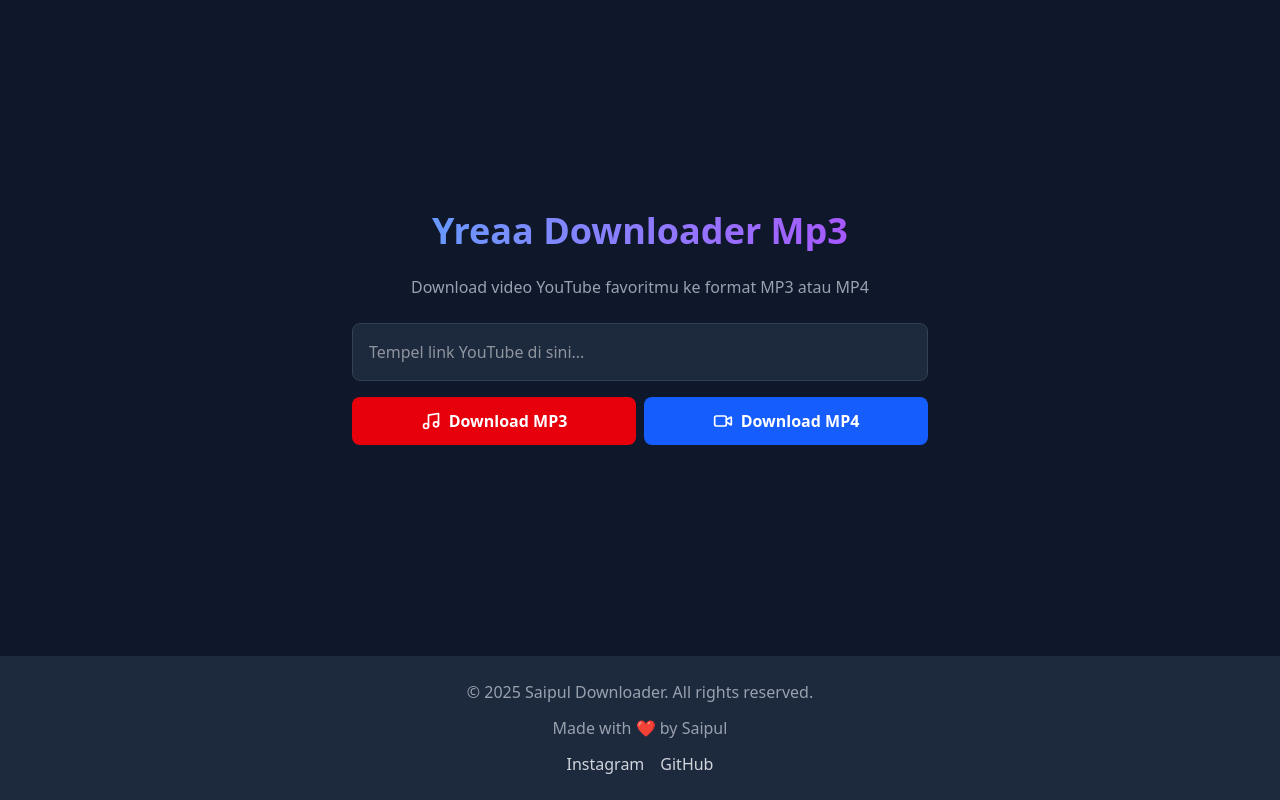
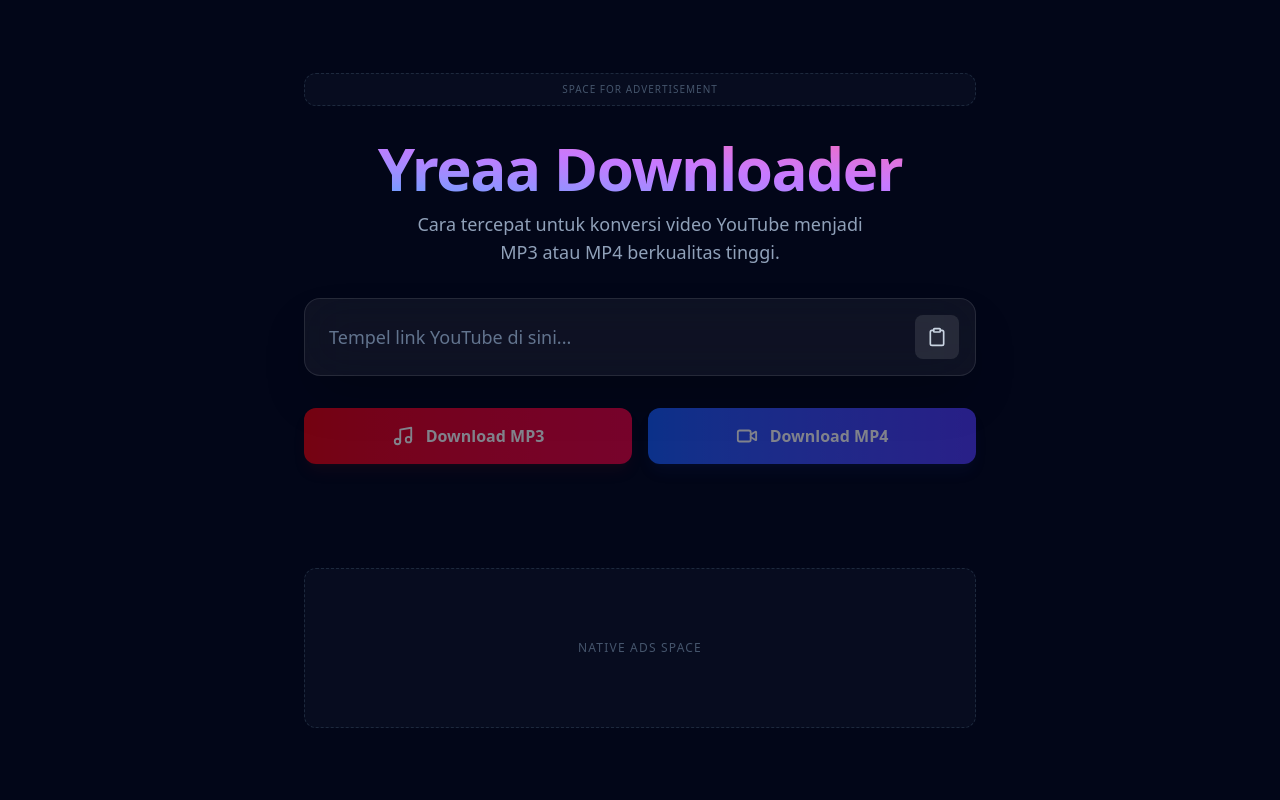
Before and after one commit to SaipullIkhrom/Mp3, a Next.js app: page / in a window 1280 px wide. Built offline with nearby package versions, Linux system fonts and the light colour scheme.

Commit message:
update api

```diff
--- a/src/app/api/download/route.ts
+++ b/src/app/api/download/route.ts
@@ -3,53 +3,38 @@
 export async function GET(request: Request) {
   const { searchParams } = new URL(request.url);
   const url = searchParams.get("url");
+  const format = searchParams.get("format") || "mp3";
 
   if (!url) {
-    return NextResponse.json({ error: "URL tidak boleh kosong" }, { status: 400 });
+    return NextResponse.json({ error: "URL tidak ditemukan" }, { status: 400 });
   }
 
   try {
-    // Fungsi ekstraksi ID yang lebih kuat
-
-    const extractVideoId = (url: string) => {
-      const regExp = /^.*((youtu.be\/)|(v\/)|(\/u\/\w\/)|(embed\/)|(watch\?))\??v?=?([^#&?]*).*/;
-      const match = url.match(regExp);
-      return (match && match[7].length === 11) ? match[7] : null;
-    };
-
-    const videoId = extractVideoId(url);
-
-    if (!videoId) {
-      return NextResponse.json({ error: "ID Video YouTube tidak valid" }, { status: 400 });
-    }
-
-    // Panggil API RapidAPI dengan ID bersih
-    const res = await fetch(`https://youtube-mp36.p.rapidapi.com/dl?id=${videoId}`, {
-      method: 'GET',
+    // Memanggil Cobalt API (Public Instance)
+    const response = await fetch("https://api.cobalt.tools/api/json", {
+      method: "POST",
       headers: {
-        'x-rapidapi-key': '60ba667ea8msh8a4d3066ccd8c5ep159555jsncd08727aa2d1',
-        'x-rapidapi-host': 'youtube-mp36.p.rapidapi.com'
-      }
+        "Content-Type": "application/json",
+        "Accept": "application/json",
+      },
+      body: JSON.stringify({
+        url: url,
+        downloadMode: format === "mp3" ? "audio" : "video",
+        audioFormat: "mp3",
+        videoQuality: "720",
+      }),
     });
 
-    const data = await res.json();
+    const data = await response.json();
 
-    // Jika API mengembalikan status sukses
-    if (data.status === "ok" && data.link) {
-      return NextResponse.json({ downloadUrl: data.link });
+    if (data.status === "stream" || data.status === "picker" || data.status === "redirect") {
+      // Cobalt mengembalikan link di property 'url'
+      return NextResponse.json({ downloadUrl: data.url });
+    } else {
+      return NextResponse.json({ error: "Gagal memproses video. Pastikan link benar." }, { status: 500 });
     }
-
-    // Jika API memberikan pesan error spesifik
-    return NextResponse.json(
-      { error: data.msg || "API tidak dapat memproses video ini." },
-      { status: 400 }
-    );
-
-  } catch (error: any) {
-    console.error("RapidAPI Error:", error.message);
-    return NextResponse.json(
-      { error: "Gagal menyambung ke server API. Coba lagi nanti." },
-      { status: 500 }
-    );
+  } catch (error) {
+    console.error("Cobalt Error:", error);
+    return NextResponse.json({ error: "Terjadi kesalahan pada server Cobalt." }, { status: 500 });
   }
 }
--- a/src/app/page.tsx
+++ b/src/app/page.tsx
@@ -1,104 +1,178 @@
 "use client";
 
 import { useState } from "react";
-import { Music, Video } from "lucide-react";
-import Footer from "@/components/Footer";
+import { Music, Video, Clipboard, X, CheckCircle2 } from "lucide-react";
+import Script from "next/script"; // Siap untuk iklan eksternal
 
 export default function Home() {
   const [url, setUrl] = useState("");
   const [loading, setLoading] = useState(false);
+  const [status, setStatus] = useState<{
+    type: "success" | "error";
+    msg: string;
+  } | null>(null);
+
+  // Fungsi untuk menempelkan link dari clipboard secara otomatis
+  const handlePaste = async () => {
+    try {
+      const text = await navigator.clipboard.readText();
+      setUrl(text);
+    } catch (err) {
+      alert("Gagal mengakses clipboard. Silakan tempel manual.");
+    }
+  };
 
   const handleDownload = async (format: "mp3" | "mp4") => {
-    if (!url) return alert("Masukkan URL YouTube terlebih dahulu!");
+    if (!url) return;
 
+    // Validasi sederhana link YouTube
     if (!url.includes("youtube.com") && !url.includes("youtu.be")) {
-      return alert("Link yang kamu masukkan bukan link YouTube!");
+      setStatus({ type: "error", msg: "Link YouTube tidak valid!" });
+      return;
     }
 
     setLoading(true);
+    setStatus(null);
 
     try {
-      // 1. Meminta link download dari backend (RapidAPI)
-      const res = await fetch(`/api/download?url=${encodeURIComponent(url)}&format=${format}`);
+      const res = await fetch(
+        `/api/download?url=${encodeURIComponent(url)}&format=${format}`
+      );
       const data = await res.json();
 
       if (data.downloadUrl) {
-        // 2. Memicu browser untuk mendownload file dari link yang didapat
+        // Memicu trigger download otomatis di browser
         const link = document.createElement("a");
         link.href = data.downloadUrl;
-        link.setAttribute("download", ""); // Memaksa browser mengunduh
+        link.setAttribute("download", "");
         document.body.appendChild(link);
         link.click();
         document.body.removeChild(link);
+
+        setStatus({ type: "success", msg: "Download berhasil dimulai!" });
       } else {
-        alert(data.error || "Gagal memproses video.");
+        setStatus({
+          type: "error",
+          msg: data.error || "Gagal memproses video.",
+        });
       }
     } catch (err) {
-      alert("Terjadi kesalahan koneksi ke server.");
+      setStatus({ type: "error", msg: "Kesalahan koneksi ke server." });
     } finally {
       setLoading(false);
     }
   };
 
   return (
-    <div className="flex min-h-screen flex-col">
-      <main className="flex grow flex-col items-center justify-center bg-slate-900 p-6 text-white">
-        <div className="w-full max-w-xl space-y-6 text-center">
-          {/* Judul dengan gradient Tailwind v4 */}
-          <h1 className="bg-linear-to-r from-blue-400 to-purple-500 bg-clip-text text-4xl font-extrabold text-transparent">
-            Yreaa Downloader Mp3
+    <div className="flex min-h-screen items-center justify-center bg-slate-950 p-6 text-white selection:bg-blue-500/30">
+      <Script
+        id="adsterra-ads"
+        src="//www.highperformanceformat.com/ads-code.js"
+        strategy="afterInteractive"
+      />
+
+      <div className="w-full max-w-2xl space-y-8">
+        {/* SLOT IKLAN ATAS */}
+        <div className="flex justify-center rounded-xl border border-dashed border-slate-800 bg-slate-900/40 p-2 transition-colors hover:bg-slate-900/60">
+          <p className="text-[10px] font-medium tracking-widest text-slate-600 uppercase">
+            Space for Advertisement
+          </p>
+        </div>
+
+        {/* Header Section */}
+        <div className="space-y-3 text-center">
+          <h1 className="bg-linear-to-tr from-blue-400 via-purple-400 to-pink-400 bg-clip-text text-5xl font-black tracking-tight text-transparent sm:text-6xl">
+            Yreaa Downloader
           </h1>
+          <p className="mx-auto max-w-md text-lg text-slate-400">
+            Cara tercepat untuk konversi video YouTube menjadi MP3 atau MP4
+            berkualitas tinggi.
+          </p>
+        </div>
 
-          <p className="text-gray-400">
-            Download video YouTube favoritmu ke format MP3 atau MP4
-          </p>
-
-          <div className="flex flex-col gap-4">
+        {/* Input Card dengan Glassmorphism */}
+        <div className="group relative rounded-2xl border border-white/10 bg-white/5 p-2 shadow-2xl backdrop-blur-xl transition-all hover:border-white/20">
+          <div className="flex items-center gap-2">
             <input
               type="text"
               placeholder="Tempel link YouTube di sini..."
-              // focus:outline-hidden adalah standar Tailwind v4
-              className="w-full rounded-lg border border-slate-700 bg-slate-800 p-4 transition-all focus:ring-2 focus:ring-blue-500 focus:outline-hidden"
+              className="w-full bg-transparent p-4 text-lg outline-hidden placeholder:text-slate-500"
               value={url}
               onChange={(e) => setUrl(e.target.value)}
             />
 
-            <div className="flex gap-2">
+            <div className="flex pr-2 gap-1">
+              {url && (
+                <button
+                  onClick={() => setUrl("")}
+                  className="p-2 text-slate-400 hover:text-white transition-colors"
+                  title="Hapus input"
+                >
+                  <X size={20} />
+                </button>
+              )}
               <button
-                type="button"
-                onClick={() => handleDownload("mp3")}
-                disabled={loading}
-                className="inline-flex flex-1 items-center justify-center gap-2 rounded-lg bg-red-600 p-3 font-bold transition-all hover:bg-red-700 disabled:opacity-50"
+                onClick={handlePaste}
+                title="Tempel link"
+                className="rounded-lg bg-white/10 p-3 text-slate-300 transition-all hover:bg-white/20 active:scale-95"
               >
-                <Music size={20} />
-                <span>Download MP3</span>
-              </button>
-
-              <button
-                type="button"
-                onClick={() => handleDownload("mp4")}
-                disabled={loading}
-                className="inline-flex flex-1 items-center justify-center gap-2 rounded-lg bg-blue-600 p-3 font-bold transition-all hover:bg-blue-700 disabled:opacity-50"
-              >
-                <Video size={20} />
-                <span>Download MP4</span>
+                <Clipboard size={20} />
               </button>
             </div>
           </div>
+        </div>
 
+        {/* Action Buttons */}
+        <div className="grid grid-cols-1 gap-4 sm:grid-cols-2">
+          <button
+            onClick={() => handleDownload("mp3")}
+            disabled={loading || !url}
+            className="flex items-center justify-center gap-3 rounded-xl bg-linear-to-r from-red-600 to-rose-600 p-4 font-bold shadow-lg shadow-red-900/20 transition-all hover:brightness-110 active:scale-[0.98] disabled:opacity-50 disabled:cursor-not-allowed"
+          >
+            <Music size={22} />
+            Download MP3
+          </button>
+
+          <button
+            onClick={() => handleDownload("mp4")}
+            disabled={loading || !url}
+            className="flex items-center justify-center gap-3 rounded-xl bg-linear-to-r from-blue-600 to-indigo-600 p-4 font-bold shadow-lg shadow-blue-900/20 transition-all hover:brightness-110 active:scale-[0.98] disabled:opacity-50 disabled:cursor-not-allowed"
+          >
+            <Video size={22} />
+            Download MP4
+          </button>
+        </div>
+
+        {/* Status & Loading Section */}
+        <div className="min-h-10 text-center">
           {loading && (
-            <div className="space-y-2">
-              {/* Spinner sederhana untuk indikator loading */}
-              <div className="mx-auto h-6 w-6 animate-spin rounded-full border-2 border-yellow-400 border-t-transparent"></div>
-              <p className="animate-pulse font-medium text-yellow-400">
-                Sedang memproses, mohon tunggu...
-              </p>
+            <div className="flex items-center justify-center gap-3">
+              <div className="h-5 w-5 animate-spin rounded-full border-2 border-blue-400 border-t-transparent"></div>
+              <span className="font-medium text-blue-400">
+                Memproses permintaan Anda...
+              </span>
+            </div>
+          )}
+
+          {status && (
+            <div
+              className={`flex items-center justify-center gap-2 animate-in fade-in zoom-in duration-300 ${
+                status.type === "success" ? "text-emerald-400" : "text-red-400"
+              }`}
+            >
+              {status.type === "success" && <CheckCircle2 size={18} />}
+              <span className="font-medium">{status.msg}</span>
             </div>
           )}
         </div>
-      </main>
 
-      <Footer />
+        {/* SLOT IKLAN BAWAH */}
+        <div className="flex min-h-40 items-center justify-center rounded-xl border border-dashed border-slate-800 bg-slate-900/40 p-4 transition-colors hover:bg-slate-900/60">
+          <p className="text-xs font-medium tracking-widest text-slate-600 uppercase">
+            Native Ads Space
+          </p>
+        </div>
+      </div>
     </div>
   );
 }
```
